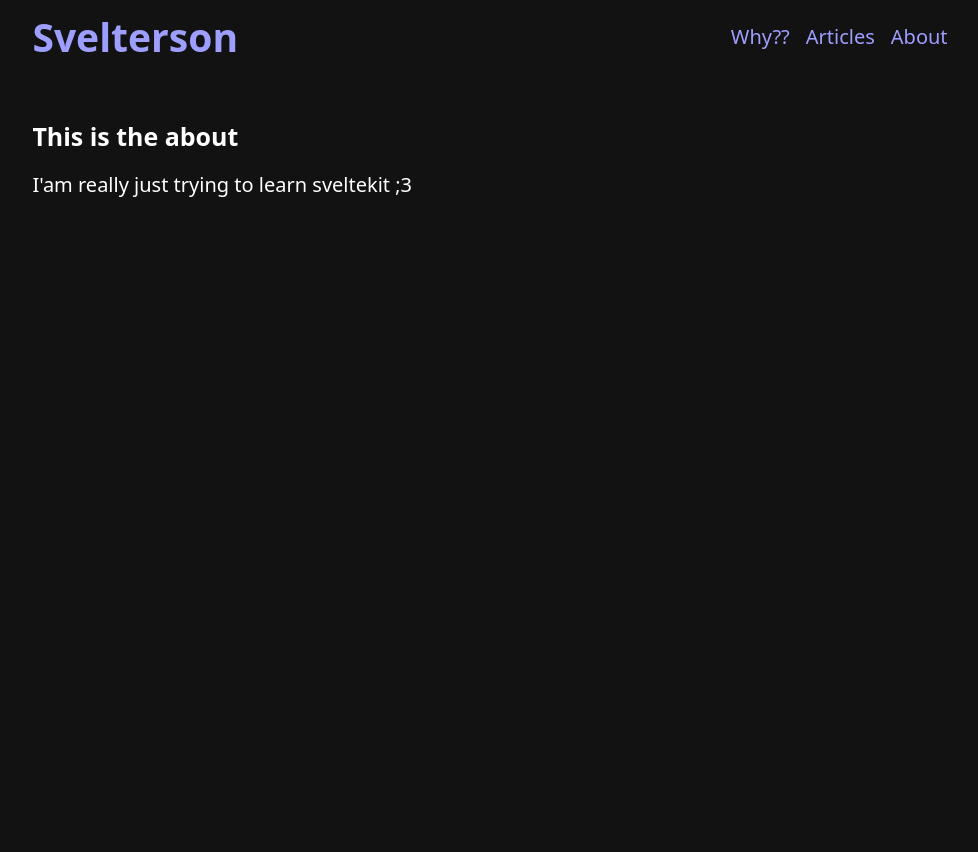
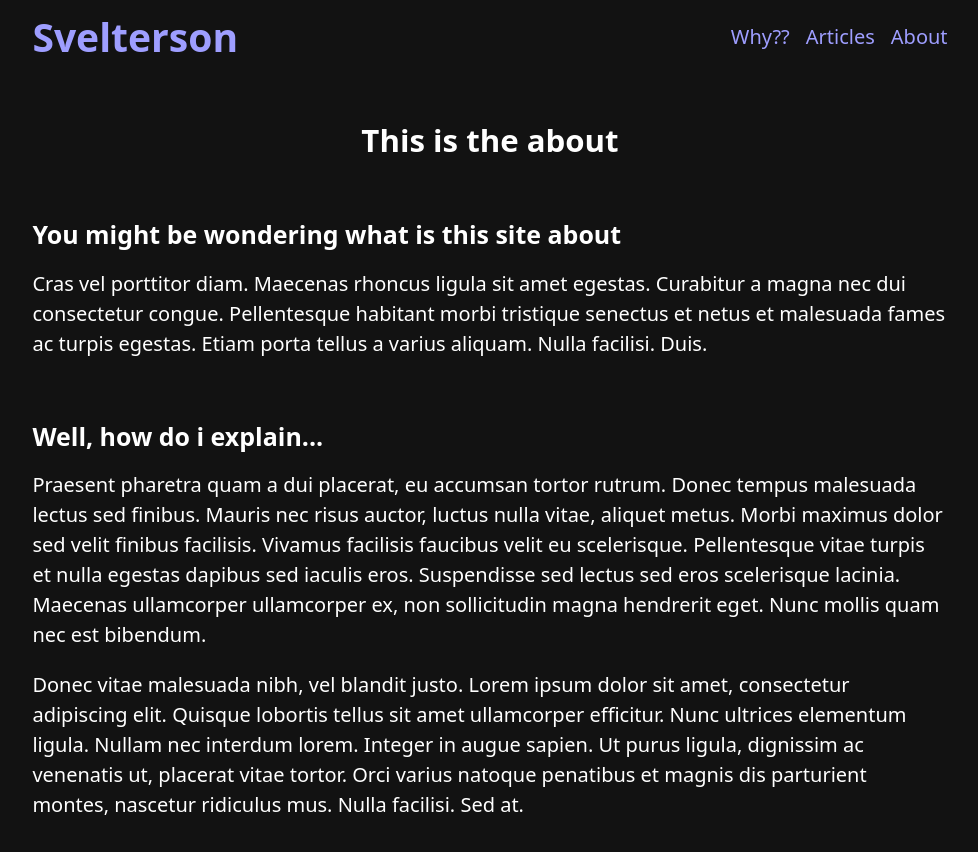
Before and after one commit to MisterConscio/svelterson, a SvelteKit app: page /about in a window 1280 px wide. Shown: the whole page, without its empty margins (150-1128 px from the left). Before the commit the page ends 800 px from the top, so only its background shows below. Built offline with nearby package versions, Linux system fonts and the light colour scheme.

Commit message:
Changing about page

```diff
--- a/src/routes/about/+page.svelte
+++ b/src/routes/about/+page.svelte
@@ -4,8 +4,47 @@
 </script>
 <main>
   <div class="container">
-    <Article title="This is the about">
-      <p>I'am really just trying to learn sveltekit ;3</p>
+    <h2 class="center page-title">This is the about</h2>
+    <Article title="You might be wondering what is this site about">
+      <p>
+        Cras vel porttitor diam. Maecenas rhoncus ligula sit amet egestas.
+        Curabitur a magna nec dui consectetur congue. Pellentesque habitant morbi
+        tristique senectus et netus et malesuada fames ac turpis egestas. Etiam
+        porta tellus a varius aliquam. Nulla facilisi. Duis.
+      </p>
+    </Article>
+    <Article title="Well, how do i explain...">
+      <p>
+        Praesent pharetra quam a dui placerat, eu accumsan tortor rutrum. Donec
+        tempus malesuada lectus sed finibus. Mauris nec risus auctor, luctus nulla
+        vitae, aliquet metus. Morbi maximus dolor sed velit finibus facilisis.
+        Vivamus facilisis faucibus velit eu scelerisque. Pellentesque vitae turpis
+        et nulla egestas dapibus sed iaculis eros. Suspendisse sed lectus sed eros
+        scelerisque lacinia. Maecenas ullamcorper ullamcorper ex, non sollicitudin
+        magna hendrerit eget. Nunc mollis quam nec est bibendum.
+      </p>
+      <p>
+        Donec vitae malesuada nibh, vel blandit justo. Lorem ipsum dolor sit amet,
+        consectetur adipiscing elit. Quisque lobortis tellus sit amet ullamcorper
+        efficitur. Nunc ultrices elementum ligula. Nullam nec interdum lorem.
+        Integer in augue sapien. Ut purus ligula, dignissim ac venenatis ut,
+        placerat vitae tortor. Orci varius natoque penatibus et magnis dis
+        parturient montes, nascetur ridiculus mus. Nulla facilisi. Sed at.
+      </p>
     </Article>
   </div>
 </main>
+
+<style>
+  main {
+    margin-top: 2rem;
+  }
+
+  .center {
+    text-align: center;
+  }
+
+  .page-title {
+    margin-bottom: 2rem;
+  }
+</style>
```
Also changed, not shown: src/routes/+page.svelte (+0 -28 lines).
